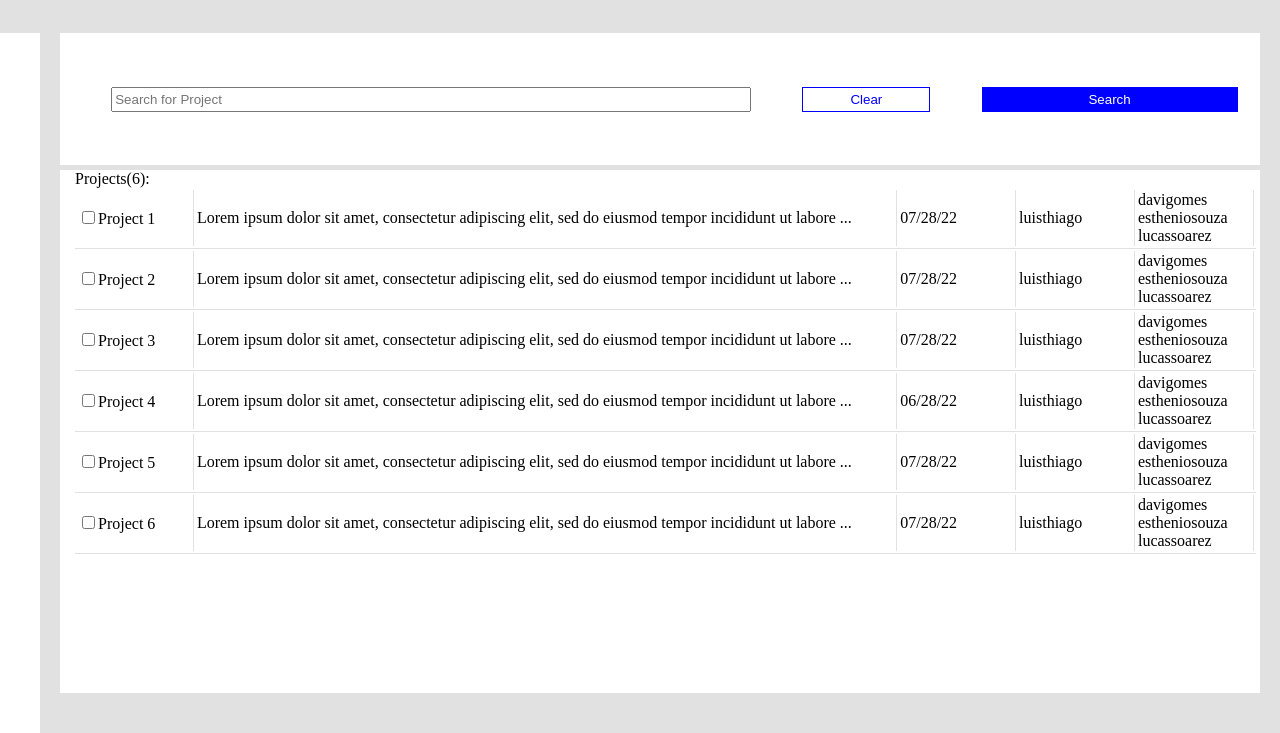
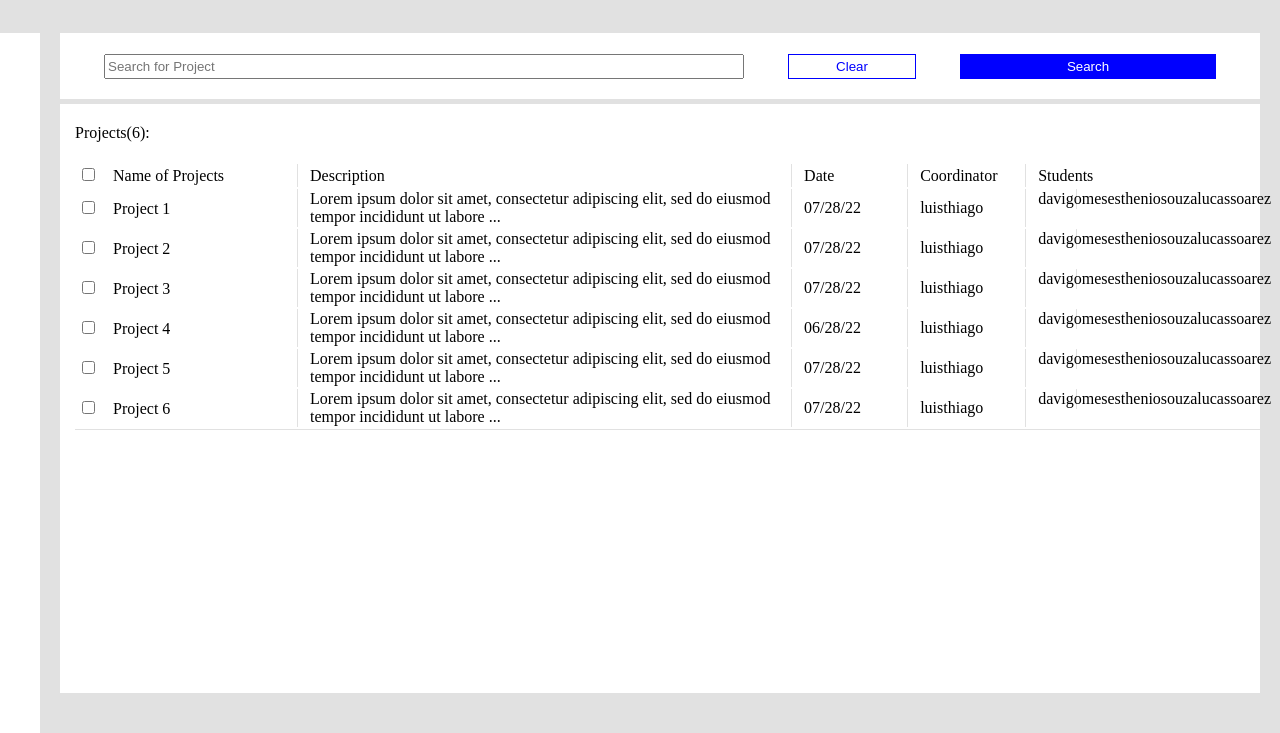
Before and after one commit to JoseDavi/Angular-1, a plain HTML site: page src/index.html at #!/projects/projectListing in a window 1280 px wide. Shown: the part 67-800 px from the top of the page. Drawn offline with nearby package versions, Linux system fonts and the light colour scheme; some packages are replaced by stand-ins of ours; some icons are missing.

Commit message:
feat: more features added in listing projects, todo: pagination

```diff
--- a/src/app/app.css
+++ b/src/app/app.css
@@ -46,3 +46,8 @@
   color: #0672cb;
   cursor: pointer;
 }
+
+.general-content{
+  height: 100%;
+  width: 100%;
+}
--- a/src/pages/projects/projectListing/projectListing.css
+++ b/src/pages/projects/projectListing/projectListing.css
@@ -1,9 +1,19 @@
+.main-containerlisting {
+  display: flex;
+  flex-direction: column;
+  height: 100%;
+  width: 100%;
+}
+.listing{
+  height: 100%;
+  width: 100%;
+}
 .search {
   display: flex;
   justify-content: space-evenly;
   align-items: center;
-  height: 20%;
-  width: 120%;
+  height: 10%;
+  width: 100%;
 }
 .search-input {
   height: 25px;
@@ -26,15 +36,17 @@
 }
 .horizontal-row {
   height: 5px;
-  width: 120%;
+  width: 100%;
   background-color: #e1e1e1;
 }
 .show-projects span{
   margin-left: 15px;
+  margin-bottom: 20px;
+  margin-top: 20px;
 }
 .show-projects table {
   border-bottom: 1px solid #e1e1e1;
-  width: 120%;
+  width: 100%;
   margin-left: 15px;
 }
 .show-projects table td{
@@ -47,13 +59,14 @@
   align-items: flex-start;
 }
 .description{
-  width: 60%;
+  width: 45%;
 }
 .students{
   width: 15%;
+  display: flex;
 }
 .name{
-  width: 10%;
+  width: 20%;
 }
 .date{
   width: 10%;
@@ -61,3 +74,22 @@
 .coordinator{
   width: 10%;
 }
+.table-head{
+  font-size: 16px;
+  padding-left: 10px;
+}
+.description, .students, .date, .coordinator {
+  padding-left: 10px;
+}
+.project-listing-buttons{
+  display: flex;
+  justify-content: space-between;
+  width: 100%;
+}
+.project-lisiting-icons{
+  margin-top: 20px;
+  margin-right: 20px;
+}
+.project-icon{
+  margin-left: 15px;
+}
--- a/src/pages/projects/projectListing/projectListing.html
+++ b/src/pages/projects/projectListing/projectListing.html
@@ -1,4 +1,4 @@
-<div ng-controller="projectListingController" class="main-container">
+<div ng-controller="projectListingController" class="main-containerlisting">
     <div class="listing">
         <div class="search">
             <input type="search" ng-model="search" placeholder="Search for Project" class="search-input">
@@ -7,11 +7,24 @@
         </div>
         <div class="horizontal-row"></div>
         <div class="show-projects">
-            <span> Projects({{projects.length}}):</span>
-            <div ng-repeat="project in projects">
+            <div class="project-listing-buttons">
+                <span> Projects({{projects.length}}):</span>
+                <div class="project-lisiting-icons">
+                    <i class="dds__icon dds__icon--download project-icon"></i>
+                    <i class="dds__icon dds__icon--trash project-icon"></i>
+                    <i class="dds__icon dds__icon--compare project-icon" style="transform: rotate(180deg);"></i>
+                </div>
+            </div>
                 <table>
                     <tr>
-                        <td class="name"><input type="checkbox" name="project.name" id="project.id">{{project.name}}</td>
+                        <td class=""><input type="checkbox" name="projects " id="all-projects"><span>Name of Projects</span></td>
+                        <td class="table-head">Description</td>
+                        <td class="table-head">Date</td>
+                        <td class="table-head">Coordinator</td>
+                        <td class="table-head">Students</td>
+                    </tr>
+                    <tr ng-repeat="project in projects">
+                        <td class="name"><input type="checkbox" name="project.name" id="project.id"><span>{{project.name}}</span></td>
                         <td class="description">{{project.description | limitarTamanho: 100}}</td>
                         <td class="date">{{project.date | date:'MM/dd/yy'}}</td>
                         <td class="coordinator">{{project.coordinator}}</td>
@@ -22,7 +35,6 @@
                         </td>
                     </tr>
                 </table>
-            </div>
         </div>
     </div>
 </div>
```
Also changed, not shown: src/pages/projects/projects.html (+4 -4 lines).
